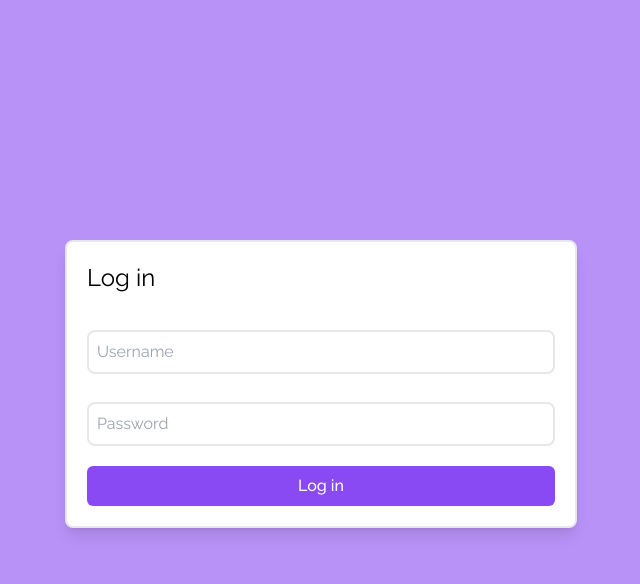
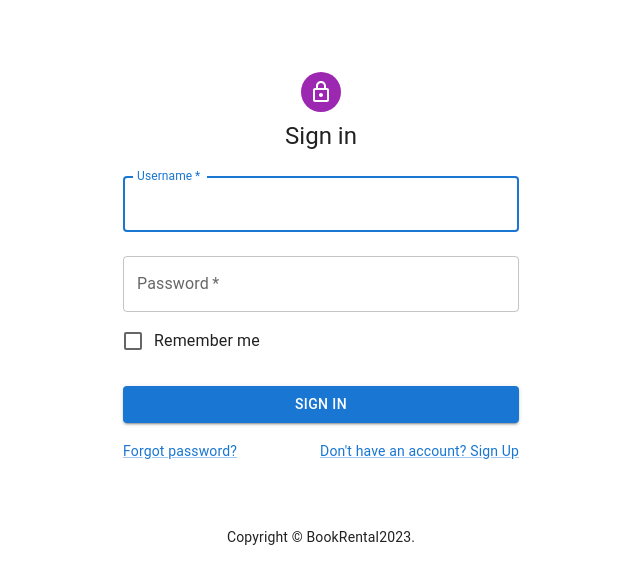
Before and after one commit to Samikshya0620/Books_rental, a React (Create React App) app in the folder rentalfrontend/: page /login in a window 1280 px wide. Shown: the top 584 px of the page, without its empty margins (319-959 px from the left). Built offline with nearby package versions, Linux system fonts and the light colour scheme.

Commit message:
authContextadded

```diff
--- a/rentalfrontend/src/App.jsx
+++ b/rentalfrontend/src/App.jsx
@@ -1,4 +1,4 @@
-import { React } from "react";
+import { React, useState } from "react";
 import { BrowserRouter, Routes, Route, Navigate } from "react-router-dom";
 // Navigate is for redirect and replace is used with it to avoid extra redirect after the user calls back
 import { Outlet } from "react-router-dom";
@@ -12,19 +12,22 @@ import ProductPage from "./pages/ProductPage";
 import Registers from "./pages/Registers";
 import { ProductProvider } from "./context/productsContext";
 import { CartProvider } from "./context/cartContext";
+import { AuthProvider } from "./context/authContext";
+import { PrivateRoute } from "./services/privateRoute";
 const Layout = () => {
   return <Outlet />;
 };
 
 function App() {
   return (
+    <AuthProvider>
       <CartProvider>
         <ProductProvider>
           <BrowserRouter>
             <Routes>
               <Route path="/" element={<Layout />}>
-              <Route index element={<Home />} />
-              <Route path="register" element={<Registers/>} />
+                <Route index element={<PrivateRoute Component={Home} />} />
+                <Route path="register" element={<Registers />} />
                 <Route path="product" element={<ProductPage />} />
                 <Route path="login" element={<Login />} />
                 <Route path="cart" element={<Cart />} />
@@ -35,6 +38,7 @@ function App() {
           </BrowserRouter>
         </ProductProvider>
       </CartProvider>
+    </AuthProvider>
   );
 }
 export default App;
--- /dev/null
+++ b/rentalfrontend/src/context/authContext.js
@@ -0,0 +1,32 @@
+import {createContext, useState,useEffect} from 'react';
+
+export const AuthContext = createContext();
+
+export const AuthProvider = ({children})=>{
+    let [authTokens, setAuthTokens] = useState(null);
+    let [user, setUser] = useState(null);
+    let loginUser =  (e) => {
+        e.preventDefault();
+        const data = new FormData(e.currentTarget);
+        let username= data.get('username');
+        let password = data.get('password');
+/*         let response = await fetch("http://127.0.0.1:8000/api/token",{
+            method:"POST",
+            headers: {
+                "Content-Type" : "application/json"
+            },
+            body: JSON.stringify({'username':username, 'password':password})
+        })
+        let data = await response.json()
+        console.log('data:, data)
+        */
+    }
+    let contextData = {
+        loginUser: loginUser
+    }
+    return(
+        <AuthContext.Provider value= {contextData}>
+            {children}
+        </AuthContext.Provider>
+    )
+}
--- a/rentalfrontend/src/pages/Login.jsx
+++ b/rentalfrontend/src/pages/Login.jsx
@@ -1,62 +1,102 @@
-import React, { Component } from "react";
+import React, {useContext} from 'react';
+import Avatar from '@mui/material/Avatar';
+import Button from '@mui/material/Button';
+import CssBaseline from '@mui/material/CssBaseline';
+import TextField from '@mui/material/TextField';
+import FormControlLabel from '@mui/material/FormControlLabel';
+import Checkbox from '@mui/material/Checkbox';
+import Link from '@mui/material/Link';
+import Grid from '@mui/material/Grid';
+import Box from '@mui/material/Box';
+import LockOutlinedIcon from '@mui/icons-material/LockOutlined';
+import Typography from '@mui/material/Typography';
+import Container from '@mui/material/Container';
+import { createTheme, ThemeProvider } from '@mui/material/styles';
+import { AuthContext } from '../context/authContext';
 
-export default class Login extends Component {
-  //style
-  inputStyle =
-    "border-[2px] border-silver rounded-lg outline-[#8a4af3] p-2 focus:border-[#8a4af3] ease-linear duration-200 ";
 
-  //states
-  state = {
-    email: "",
-    pass: "",
-  };
+function Copyright(props) {
+  return (
+    <Typography variant="body2" color="text.primary" align="center" {...props}>
+      {'Copyright © BookRental'}
+      {new Date().getFullYear()}
+      {'.'}
+    </Typography>
+  );
+}
 
-  handleChange = (evt) => {
-    const fields = Object.assign({}, this.state);
-    fields[evt.target.name] = evt.target.value;
-    this.setState({ ...fields });
-  };
+const theme = createTheme();
 
-  render() {
-    return (
-      <div className="flex justify-center w-[100%] h-[100vh] bg-[#b892f7]">
-        <div className="flex flex-col absolute top-[30%] bg-white shadow-lg border-silver border-[2px] rounded-lg p-5 w-[40%] mobile:w-[90%]">
-          <text className="text-2xl ">Log in</text>
+export default function LoginPage() {
+  const data = useContext(AuthContext);
 
-          {/* First Name Last Name */}
-          <div className="flex mt-7">
-            {/* Username */}
-            <input
-              className={this.inputStyle + ` mt-2 w-[100%]`}
+  return (
+    <ThemeProvider theme={theme}>
+      <Container component="main" maxWidth="xs">
+        <CssBaseline />
+        <Box
+          sx={{
+            marginTop: 8,
+            display: 'flex',
+            flexDirection: 'column',
+            alignItems: 'center',
+          }}
+        >
+          <Avatar sx={{ m: 1, bgcolor: 'secondary.main' }}>
+            <LockOutlinedIcon />
+          </Avatar>
+          <Typography component="h1" variant="h5">
+            Sign in
+          </Typography>
+          <Box component="form" onSubmit={data.loginUser} sx={{ mt: 1 }}>
+            <TextField
+              margin="normal"
+              required
+              fullWidth
+              id="username"
+              label="Username"
               name="username"
-              type="text"
-              placeholder="Username"
-              onChange={this.handleChange}
-              value={this.state.email}
+              autoComplete="username"
+              autoFocus
+            />
+            <TextField
+              margin="normal"
               required
+              fullWidth
+              name="password"
+              label="Password"
+              type="password"
+              id="password"
+              autoComplete="current-password"
             />
-          </div>
-          {/* Password */}
-          <div className="flex mt-7">
-            <input
-              className={this.inputStyle + ` w-[100%]`}
-              name="pass"
-              type="password"
-              placeholder="Password"
-              onChange={this.handleChange}
-              value={this.state.pass}
-              required
+            <FormControlLabel
+              control={<Checkbox value="remember" color="primary" />}
+              label="Remember me"
             />
-          </div>
-          {/* Submit button */}
-          <input
-            type="button"
-            className="mt-5 flex justify-center bg-[#8a4af3] text-white font-medium rounded-md p-2 hover:bg-white hover:text-[#8a4af3] hover:scale-[1.0.5] hover:border-[2px] hover:shadow-md hover:border-[#8a4af3] ease-linear duration-200"
-            value="Log in"
-            disabled
-          />
-        </div>
-      </div>
-    );
-  }
+            <Button
+              type="submit"
+              fullWidth
+              variant="contained"
+              sx={{ mt: 3, mb: 2 }}
+            >
+              Sign In
+            </Button>
+            <Grid container>
+              <Grid item xs>
+                <Link href="#" variant="body2">
+                  Forgot password?
+                </Link>
+              </Grid>
+              <Grid item>
+                <Link href="/register" variant="body2">
+                  {"Don't have an account? Sign Up"}
+                </Link>
+              </Grid>
+            </Grid>
+          </Box>
+        </Box>
+        <Copyright sx={{ mt: 8, mb: 4 }} />
+      </Container>
+    </ThemeProvider>
+  );
 }
--- a/rentalfrontend/src/pages/Register.jsx
+++ /dev/null
@@ -1,141 +0,0 @@
-import React, { Component } from "react";
-
-export default class Register extends Component {
-  //style
-  inputStyle =
-    "border-[2px] border-silver rounded-lg outline-[#8a4af3] p-2 focus:border-[#8a4af3] ease-linear duration-200 min-w-0";
-
-  buttonStyle =
-    "mt-5 flex justify-center bg-[#8a4af3] text-white font-medium rounded-md p-2 ease-linear duration-200";
-  activeButtonStyle =
-    " hover:bg-white hover:text-[#8a4af3] hover:scale-[1.0.5] hover:border-[2px] hover:shadow-md hover:border-[#8a4af3] cursor-pointer";
-  disableButtonStyle = " opacity-50";
-  //states
-  state = {
-    first: "",
-    last: "",
-    email: "",
-    pass: "",
-    confirm: "",
-    errors: {
-      confirm: false,
-    },
-  };
-
-  checkPass = () => {
-    if (this.state.pass === this.state.confirm) {
-      this.setState({ ...this.state, errors: { confirm: false } });
-    } else {
-      this.setState({ ...this.state, errors: { confirm: "Not Same" } });
-    }
-  };
-  handleChange = (evt) => {
-    const fields = Object.assign({}, this.state);
-    fields[evt.target.name] = evt.target.value;
-    this.setState({ ...fields }, this.checkPass);
-  };
-
-  render() {
-    return (
-      <div className="flex justify-center w-[100%] h-[100vh] bg-[#b892f7]">
-        <div className="flex flex-col absolute top-[20%] shadow-lg border-silver border-[2px] bg-white rounded-lg p-5 mobile:w-[90%]">
-          <text className="text-2xl ">REGISTER</text>
-
-          {/* First Name */}
-          <input
-            className={this.inputStyle + `mt-7 mobile:w-[100%]`}
-            name="first"
-            type="text"
-            placeholder="First Name"
-            onChange={this.handleChange}
-            value={this.state.first}
-            required
-          />
-
-          {/* Middle name and Last name */}
-          <div className="flex mt-5">
-            <input
-              className={this.inputStyle + `mobile:w-[100%] mr-2`}
-              name="middle"
-              type="text"
-              placeholder="Middle Name"
-              onChange={this.handleChange}
-              value={this.state.first}
-            />
-
-            <input
-              className={this.inputStyle + `mobile:w-[100%]`}
-              name="last"
-              type="text"
-              placeholder="Last Name"
-              onChange={this.handleChange}
-              value={this.state.first}
-              required
-            />
-          </div>
-          {/* Username */}
-
-          <input
-            className={this.inputStyle + ` mt-5 mobile:w-[100%]`}
-            name="username"
-            type="text"
-            placeholder="Username"
-            onChange={this.handleChange}
-            value={this.state.email}
-            required
-          />
-
-          {/* Email */}
-          <input
-            className={this.inputStyle + ` mt-5 mobile:w-[100%]`}
-            name="email"
-            type="email"
-            placeholder="Email"
-            onChange={this.handleChange}
-            value={this.state.email}
-            required
-          />
-
-          {/* Password */}
-          <div className="flex mt-5">
-            <input
-              className={this.inputStyle + ` mr-3`}
-              name="pass"
-              type="password"
-              placeholder="Password"
-              onChange={this.handleChange}
-              value={this.state.pass}
-              required
-            />
-            <input
-              className={this.inputStyle}
-              name="confirm"
-              type="password"
-              placeholder="Confirm Password"
-              onChange={this.handleChange}
-              value={this.state.confirm}
-              required
-            />
-          </div>
-          <div className="flex justify-center">
-            <span className="flex-1 mr-3"></span>
-            <span className="flex-1 text-red-500">
-              {this.state.errors.confirm}
-            </span>
-          </div>
-
-          {/* Submit button */}
-          <input
-            type="button"
-            className={
-              this.state.errors.confirm
-                ? this.buttonStyle + this.disableButtonStyle
-                : this.buttonStyle + this.activeButtonStyle
-            }
-            value="Sign up"
-          />
-        </div>
-      </div>
-    );
-  }
-}
--- a/rentalfrontend/src/pages/Registers.jsx
+++ b/rentalfrontend/src/pages/Registers.jsx
@@ -17,14 +17,11 @@ function Copyright(props) {
   return (
     <Typography
       variant="body2"
-      color="text.secondary"
+      color="text.primary"
       align="center"
       {...props}
     >
-      {"Copyright © "}
-      <Link color="inherit" href="https://mui.com/">
-        Your Website
-      </Link>{" "}
+      {"Copyright © BookRental"}
       {new Date().getFullYear()}
       {"."}
     </Typography>
@@ -94,6 +91,16 @@ export default function SignUp() {
                 <TextField
                   required
                   fullWidth
+                  id="username"
+                  label="Username"
+                  name="username"
+                  autoComplete="username"
+                />
+              </Grid>
+              <Grid item xs={12}>
+                <TextField
+                  required
+                  fullWidth
                   id="email"
                   label="Email Address"
                   name="email"
@@ -111,14 +118,6 @@ export default function SignUp() {
                   autoComplete="new-password"
                 />
               </Grid>
-              <Grid item xs={12}>
-                <FormControlLabel
-                  control={
-                    <Checkbox value="allowExtraEmails" color="primary" />
-                  }
-                  label="I want to receive inspiration, marketing promotions and updates via email."
-                />
-              </Grid>
             </Grid>
             <Button
               type="submit"
@@ -130,7 +129,7 @@ export default function SignUp() {
             </Button>
             <Grid container justifyContent="flex-end">
               <Grid item>
-                <Link href="#" variant="body2">
+                <Link href="/login" variant="body2">
                   Already have an account? Sign in
                 </Link>
               </Grid>
--- /dev/null
+++ b/rentalfrontend/src/services/privateRoute.js
@@ -0,0 +1,11 @@
+import React from 'react';
+import { Route, Navigate } from 'react-router-dom';
+
+export const PrivateRoute = ({ Component })=> {
+   const isAuthenticated = true;
+    return isAuthenticated ? (
+      <Component/>
+    ) : (
+      <Navigate to="/login" replace />
+    );
+  }
```
Also changed, not shown: rentalfrontend/src/pages/Cart.jsx (+6 -12 lines). Lines whose indentation alone changed are shown as unchanged.
